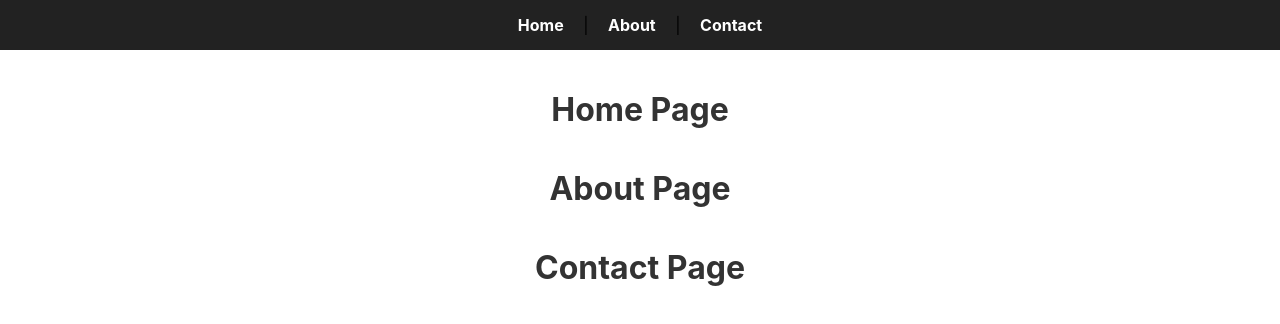
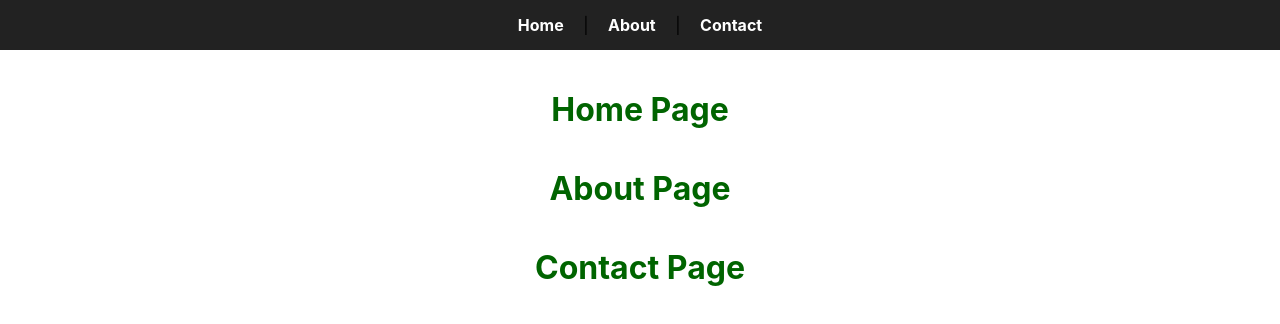
Before and after one commit to MOHAMMEDLAX/pro, a React (Create React App) app: page / in a window 1280 px wide. Shown: the top 324 px of the page. Built offline with nearby package versions, Linux system fonts and the light colour scheme.

Commit message:
style about and contact

```diff
--- a/src/styles/About.css
+++ b/src/styles/About.css
@@ -0,0 +1,5 @@
+h1 {
+  text-align: center;
+  color: darkblue;
+  margin-top: 40px;
+}
--- a/src/styles/Contact.css
+++ b/src/styles/Contact.css
@@ -0,0 +1,5 @@
+h1 {
+  text-align: center;
+  color: darkgreen;
+  margin-top: 40px;
+}
```
